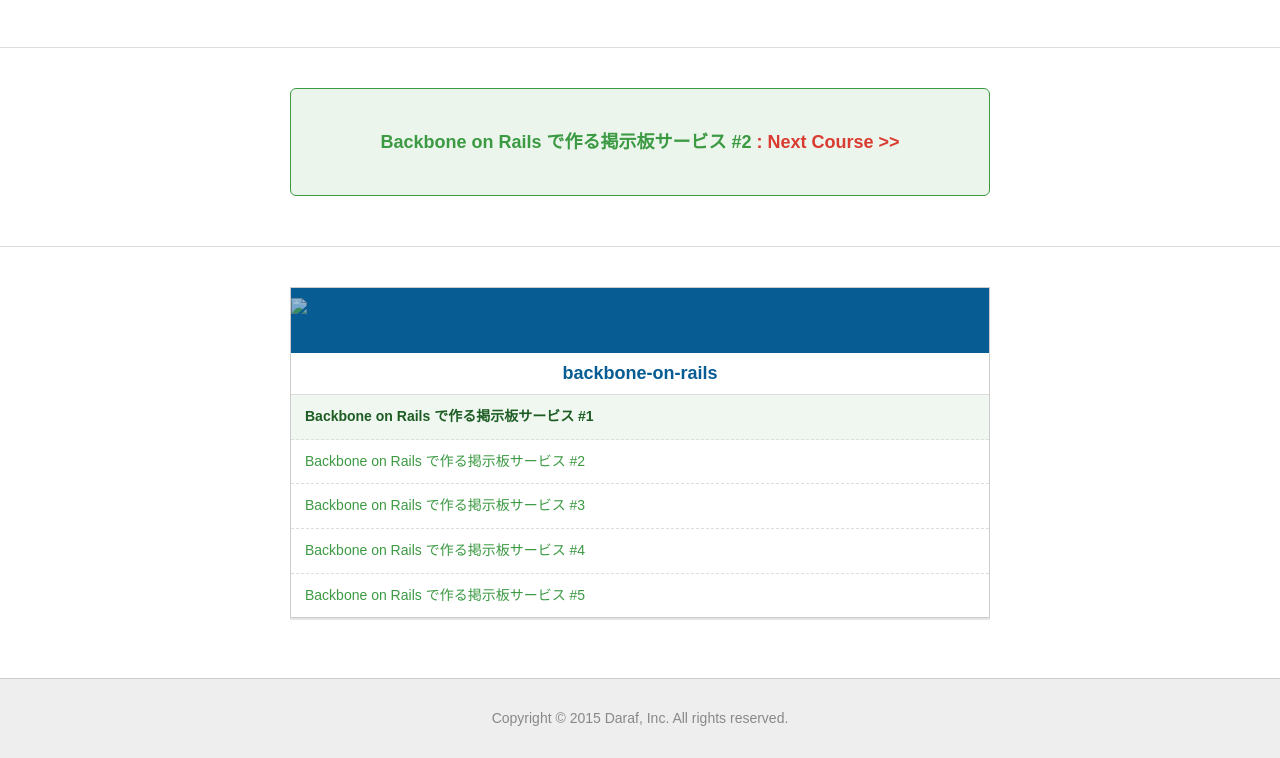
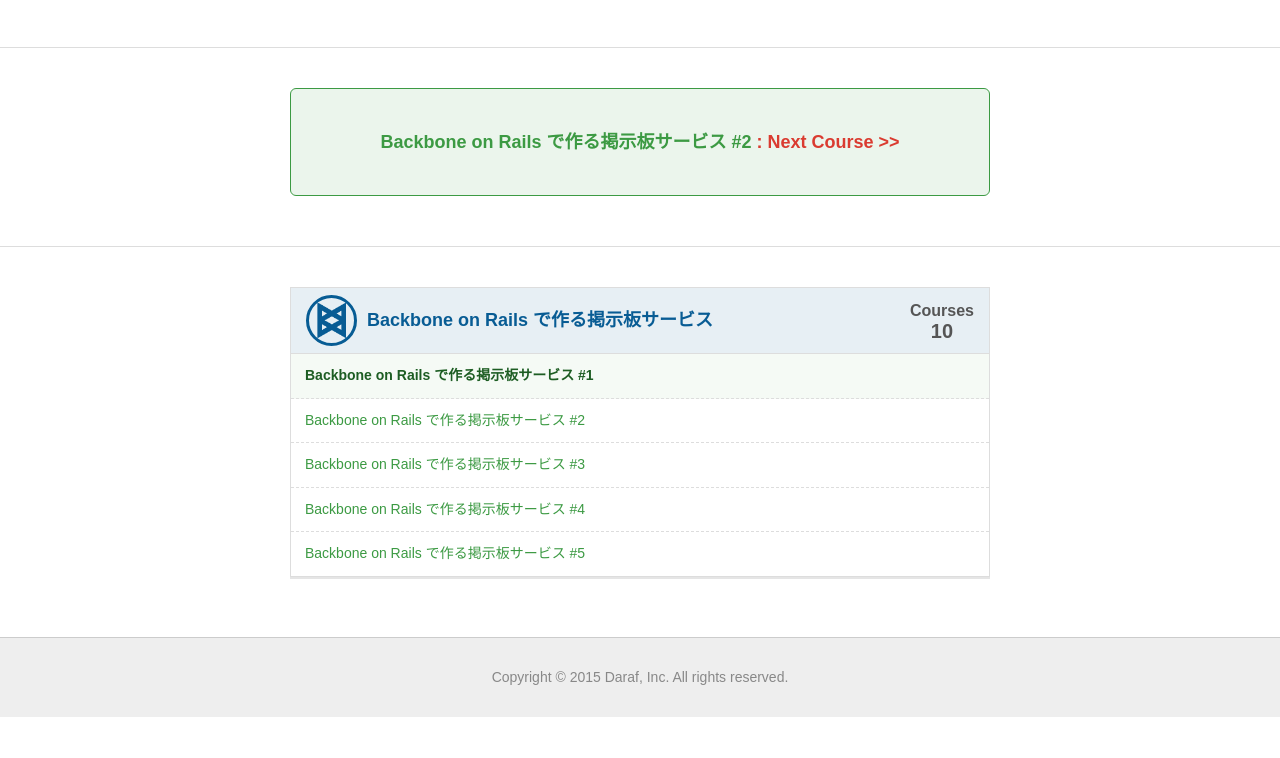
Before and after one commit to saiwaki/static-cyllabus-io, a website: page public/course1.html in a window 1280 px wide. Shown: the part 6500-7258 px from the top of the page. After the commit the page ends 7217 px from the top, so only its background shows below. Drawn offline with Linux system fonts and the light colour scheme.

Commit message:
courseのtracks修正

```diff
--- a/public/course1.html
+++ b/public/course1.html
@@ -2570,12 +2570,27 @@
               <div class="tracks-content">
                 <div class="main-content">
                   <div class="tracks backbone">
-                    <div class="tracks-image table">
-                      <div class="table-cell">
-                        <img src="img/backbone.png" height="45">
+                    <div class="tracks-head">
+                      <div class="tracks-image left table">
+                        <div class="table-cell">
+                          <div class="tracks-icon inline-block middle">
+                            <img src="img/category/backbone2.png" height="45">
+                          </div>
+                          <div class="inline-block middle">
+                            Backbone on Rails で作る掲示板サービス
+                          </div>
+                        </div>
                       </div>
+                      <div class="tracks-num right table">
+                        <div class="table-cell">
+                          Courses
+                          <div class="num">
+                            10
+                          </div>
+                        </div>
+                      </div>
+                      <div class="clear"></div>
                     </div>
-                    <div class="tracks-name">backbone-on-rails</div>
                     <div class="track-content">
                       <div class="track">
                         <a href="" class="active">Backbone on Rails で作る掲示板サービス #1</a>
--- a/public/css/courses.css
+++ b/public/css/courses.css
@@ -417,26 +417,34 @@
 .tracks{
   margin-top: 40px;
   box-shadow: 0px 2px 0px rgba(0,0,0,0.1);
+  border: 1px solid #ddd;
 }
-.tracks-image{
-  width: 100%;
-  height: 65px;
-}
-.tracks-image img{
-  display: block;
-  margin: 0 auto;
-  opacity: 0.6;
-}
-.tracks-name{
-  text-align: center;
-  font-weight: 600;
-  font-size: 18px;
-  padding: 8px 0px;
+.tracks-head{
   border-bottom: 1px solid #ddd;
 }
-.track-content{
-  max-height: 400px;
-  overflow: scroll;
+.tracks-head .table{
+  width: auto;
+  height: 65px;
+  padding: 0px 15px;
+}
+.tracks-head .tracks-image{
+  font-size: 18px;
+  font-weight: 600;
+}
+.tracks-head .tracks-image .tracks-icon{
+  margin-right: 5px;
+}
+.tracks-head .tracks-image img{
+  display: block;
+}
+.tracks-head .tracks-num{
+  font-weight: 600;
+  font-size: 16px;
+  color: #555;
+  line-height: 20px;
+}
+.tracks-head .tracks-num .num{
+  font-size: 20px;
 }
 .track a{
   display: block;
@@ -445,24 +453,29 @@
   font-size: 14px;
 }
 .track a:hover{
-  background-color: rgba(60, 154, 67, 0.08);
+  background-color: rgba(60, 154, 67, 0.05);
 }
 .track a.active{
-  background-color: rgba(60, 154, 67, 0.08);
+  background-color: rgba(60, 154, 67, 0.05);
   font-weight: 600;
   color: #1d5d23;
 }
 .track:last-child a{
   border: none;
 }
-.backbone{
-  border: 1px solid #ccc;
+.tracks .tracks-icon{
+  margin-right: 5px;
+  border-radius: 50%;
 }
-.backbone .tracks-image{
-  background-color: #075c94;
+.tracks.backbone .tracks-image{
+  color: #085c94;
 }
-.backbone .tracks-name{
-  color: #075c94;
+.tracks.backbone .tracks-head{
+  background-color: #e7eff4;
+}
+.tracks.backbone .tracks-icon{
+  background-color: #e7eff4;
+  border: 3px solid #075c94;
 }
 
 .summary-table{
--- a/public/css/tracks.css
+++ b/public/css/tracks.css
@@ -85,11 +85,11 @@
 
 .tracks-boxes{
   padding-top: 40px;
-  box-shadow: 0px 2px 0px rgba(0,0,0,0.1);
 }
 .tracks-box{
   margin-bottom: 40px;
   border: 1px solid #ccc;
+  box-shadow: 0px 2px 0px rgba(0,0,0,0.1);
 }
 .tracks-head{
   width: 100%;
@@ -123,8 +123,6 @@
 }
 .tracks-box .tracks-icon{
   border-radius: 50%;
-}
-.track-content{
 }
 .track-content .track a{
   display: block;
```
Also changed, not shown: public/index.html (+10 -10 lines).
